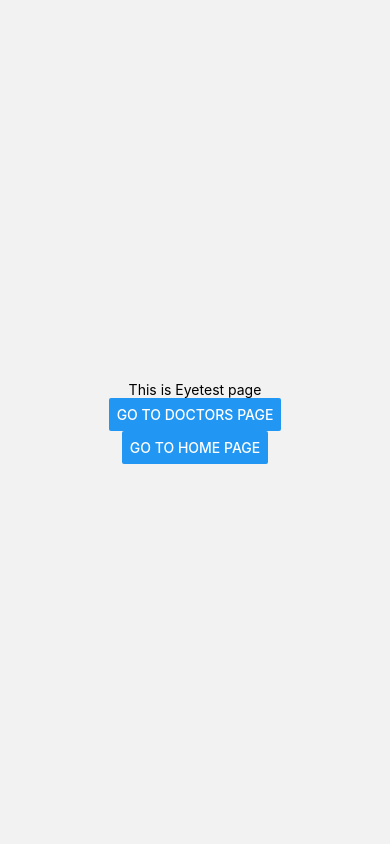
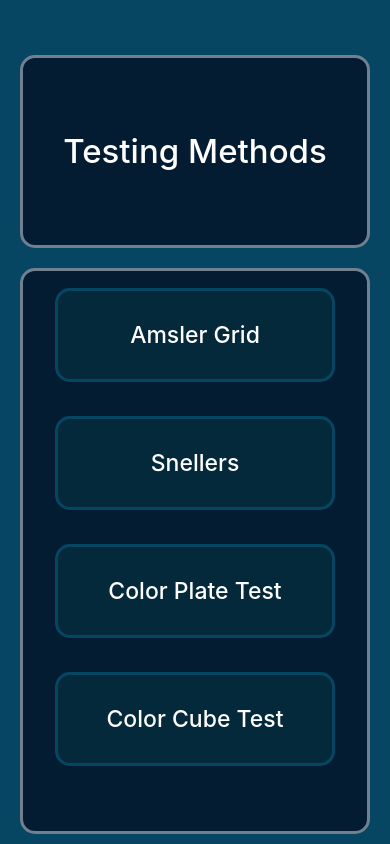
Before and after one commit to Ehtisham-Kisana/eyewear, a React Native app: screen /Eyetest in a window 390 px wide. Built offline with nearby package versions, Linux system fonts and the light colour scheme.

Commit message:
eyetest screen

```diff
--- a/components/Eyetest.js
+++ b/components/Eyetest.js
@@ -1,12 +1,43 @@
 import React from "react";
-import { View, Text, Button,StyleSheet } from "react-native";
+import { View, Text, TouchableOpacity,StyleSheet, FlatList } from "react-native";
+import { useState } from "react";
+
+const COLORS = {
+    dark: '#041C32',
+    primary: '#04293A',
+    secondary: '#064663',
+    light: '#ECB365',
+
+  };
+
 
 const Eyetest=({navigation})=>{
+const [methods, setMethods] = useState([
+    {name:'Amsler Grid', key:'1'},
+    {name:'Snellers', key:'2'},
+    {name:'Color Plate Test', key:'3'},
+    {name:'Color Cube Test', key:'4'},
+]);
+
     return(
         <View style={styles.container}>
-          <Text>This is Eyetest page</Text>
+           <View style={styles.Upperbox}>
+             <Text style={styles.text}>Testing Methods</Text>
+         </View>
+         <View style={styles.lowerbox}>
+          <FlatList
+          data={methods}
+          renderItem={({item})=>(
+            <TouchableOpacity style={styles.box}>
+            <Text style={styles.textBox}> {item.name} </Text>
+            </TouchableOpacity>
+          )}
+          />
+
+         </View>
+          {/* <Text>This is Eyetest page</Text>
           <Button title="Go to Doctors page" onPress={()=>{navigation.navigate('Doctors')}} />
-          <Button title="Go to Home page" onPress={()=>{navigation.navigate('Home')}} />
+          <Button title="Go to Hoom page" onPress={()=>{navigation.navigate('Hoom')}} /> */}
         </View>
     );
 }
@@ -17,9 +48,57 @@ const styles = StyleSheet.create({
 
     container:{
         flex:1,
-        flexDirection:'column',
+        backgroundColor: COLORS.secondary,
         alignItems:'center',
         justifyContent:'center',
         },
+        Upperbox:{
+            flex:1,
+            backgroundColor: COLORS.dark,
+            borderWidth:3,
+            borderColor:'#708090',
+            margin:10,
+            width:350,
+            borderRadius:15,
+            marginTop:55,
+            alignItems:'center',
+            justifyContent:'center',
+
+         },
+         lowerbox:{
+            flex:3,
+            backgroundColor: COLORS.dark,
+            borderWidth:3,
+            borderColor:'#708090',
+            margin:10,
+            width:350,
+            borderRadius:15,
+            alignItems:'center',
+            justifyContent:'center',
+         },
+         text:{
+            color: 'white',
+            fontWeight:'500',
+            fontSize:33,
+            },
+         box:{
+            flex:1,
+            backgroundColor: COLORS.primary,
+            borderWidth:3,
+            borderColor:COLORS.secondary,
+            width:280,
+            margin:17,
+            padding:30,
+            borderRadius:15,
+            alignItems:'center',
+            justifyContent:'center',
+
+         },
+          textBox:{
+          color: 'white',
+          fontWeight:'500',
+          fontSize:23,
+          },
+
 
 });
```
